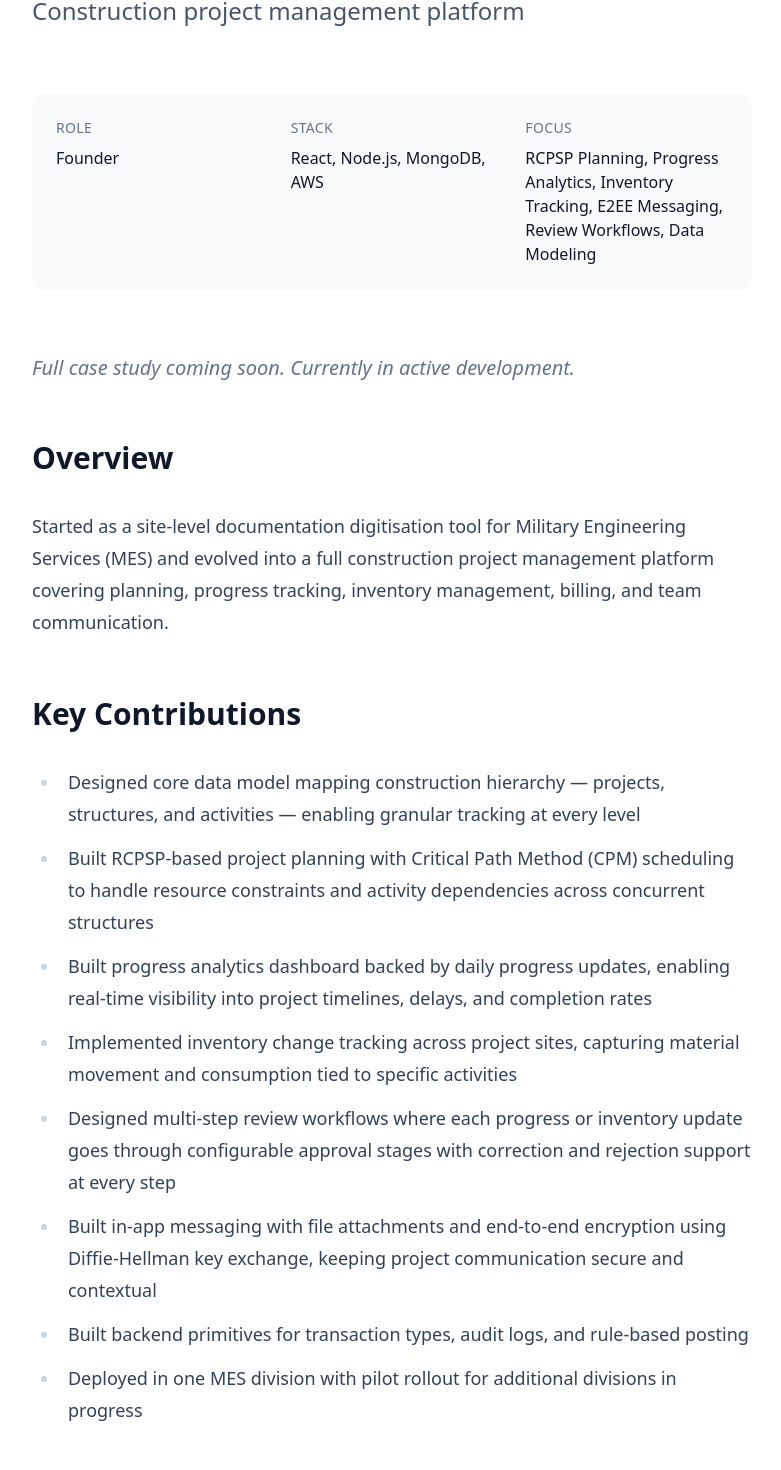
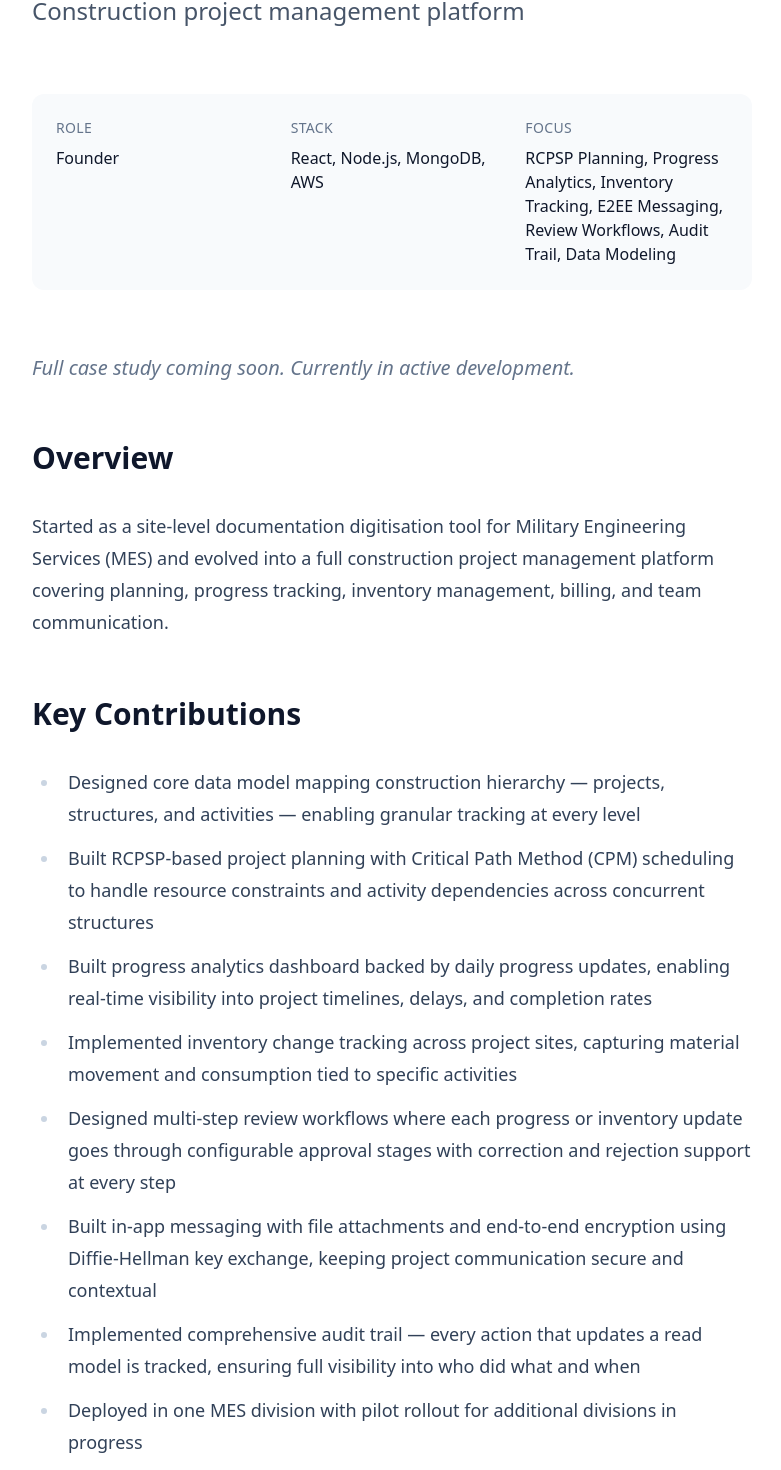
Before and after one commit to akshay-nm/akshay-ooo, a Next.js app: page /work/setu in a window 1280 px wide. Shown: the part 353-1823 px from the top of the page, without its empty margins (248-1029 px from the left). Built offline with nearby package versions, Linux system fonts and the light colour scheme; a web font is replaced by a local one.

Commit message:
Add Audit Trail to Setu focus and key contributions
https://claude.ai/code/session_01WzmYWT7MawB5keUqYRuBnA

```diff
--- a/src/app/work/setu/page.tsx
+++ b/src/app/work/setu/page.tsx
@@ -48,7 +48,7 @@ export default function SetuCase() {
           </div>
           <div>
             <h3 className="text-sm font-medium text-slate-500 uppercase tracking-wide mb-2">Focus</h3>
-            <p className="text-slate-900">RCPSP Planning, Progress Analytics, Inventory Tracking, E2EE Messaging, Review Workflows, Data Modeling</p>
+            <p className="text-slate-900">RCPSP Planning, Progress Analytics, Inventory Tracking, E2EE Messaging, Review Workflows, Audit Trail, Data Modeling</p>
           </div>
         </motion.div>
 
@@ -77,7 +77,7 @@ export default function SetuCase() {
             <li>Implemented inventory change tracking across project sites, capturing material movement and consumption tied to specific activities</li>
             <li>Designed multi-step review workflows where each progress or inventory update goes through configurable approval stages with correction and rejection support at every step</li>
             <li>Built in-app messaging with file attachments and end-to-end encryption using Diffie-Hellman key exchange, keeping project communication secure and contextual</li>
-            <li>Built backend primitives for transaction types, audit logs, and rule-based posting</li>
+            <li>Implemented comprehensive audit trail — every action that updates a read model is tracked, ensuring full visibility into who did what and when</li>
             <li>Deployed in one MES division with pilot rollout for additional divisions in progress</li>
           </ul>
         </motion.div>
```
